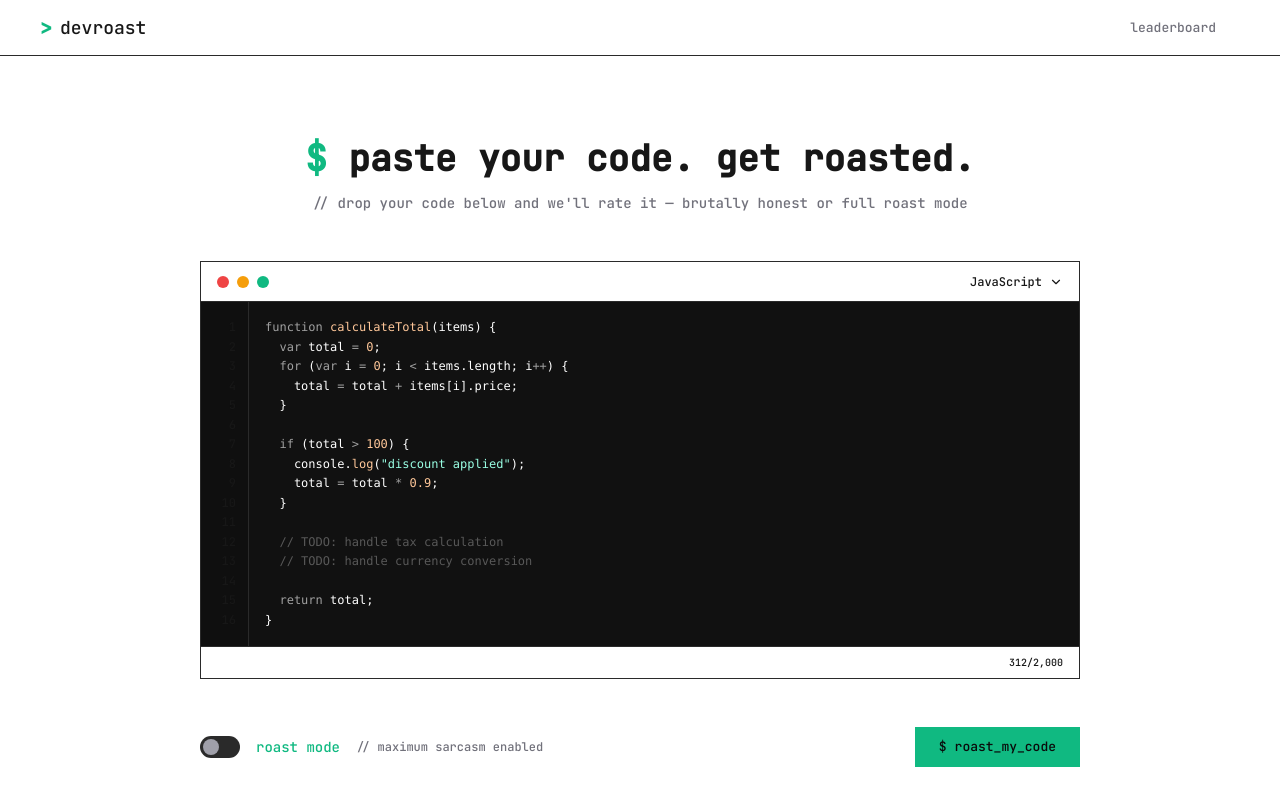
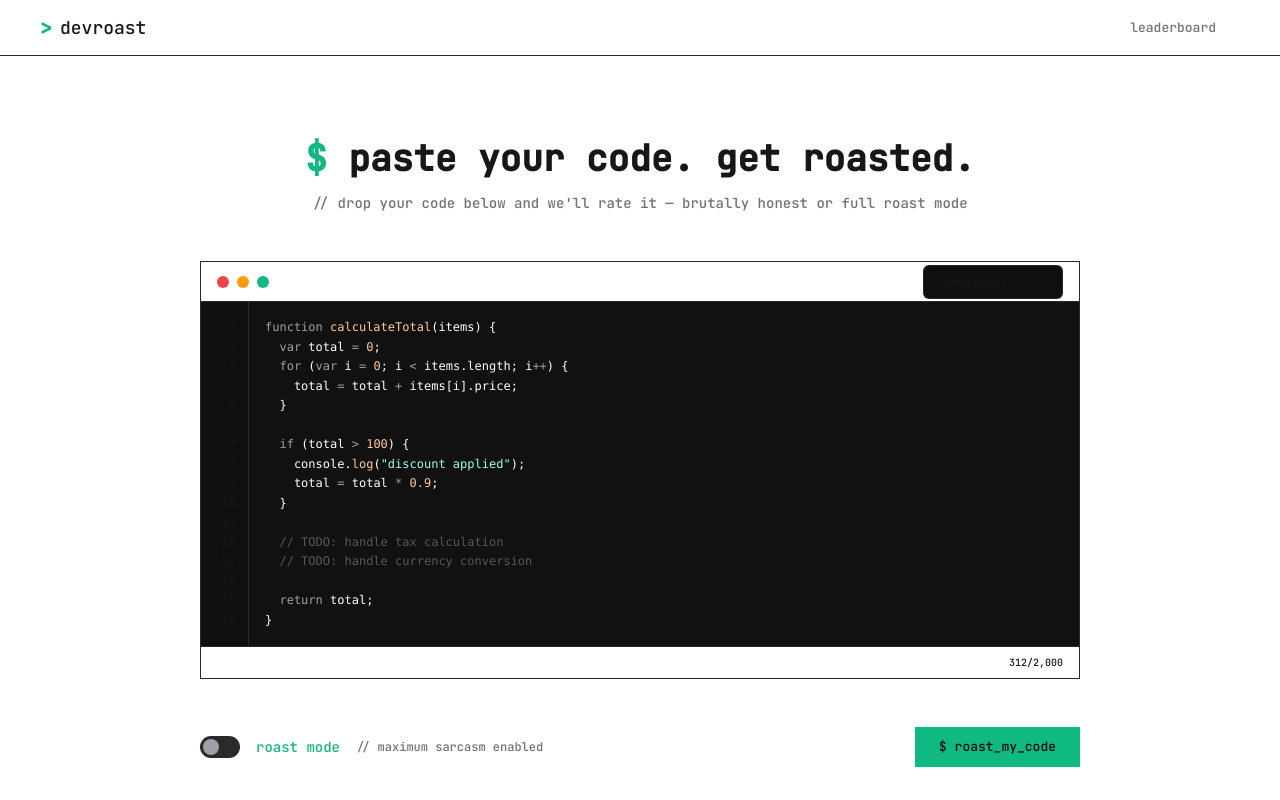
Before and after one commit to larissadantier/nlw-devroast, a Next.js app: page / in a window 1280 px wide. Shown: the top 800 px of the page. Built offline with nearby package versions, Linux system fonts and the light colour scheme.

Commit message:
style: improve dropdown styling in code editor
- Add custom scrollbar with accent-green color
- Add border-radius and subtle border
- Add padding and min-width to dropdown

```diff
--- a/src/app/globals.css
+++ b/src/app/globals.css
@@ -41,3 +41,59 @@ body {
   background: var(--background);
   color: var(--foreground);
 }
+
+/* Custom scrollbar for dropdowns */
+.scrollbar-thin {
+  scrollbar-width: thin;
+  scrollbar-color: var(--accent-green) transparent;
+}
+
+.scrollbar-thin::-webkit-scrollbar {
+  width: 4px;
+}
+
+.scrollbar-thin::-webkit-scrollbar-track {
+  background: transparent;
+}
+
+.scrollbar-thin::-webkit-scrollbar-thumb {
+  background-color: var(--accent-green);
+  border-radius: 2px;
+}
+
+.scrollbar-thumb-accent-green::-webkit-scrollbar-thumb {
+  background-color: var(--accent-green);
+  width: 4px;
+  border-radius: 2px;
+}
+
+.scrollbar-track-transparent::-webkit-scrollbar-track {
+  background: transparent;
+}
+
+/* Select dropdown scrollbar styling */
+select {
+  -webkit-appearance: none;
+  -moz-appearance: none;
+  appearance: none;
+}
+
+select option {
+  scrollbar-width: thin;
+  scrollbar-color: var(--accent-green) transparent;
+  padding: 8px 12px;
+}
+
+select::-webkit-scrollbar {
+  width: 4px;
+}
+
+select::-webkit-scrollbar-track {
+  background: transparent;
+}
+
+select::-webkit-scrollbar-thumb {
+  background-color: var(--accent-green);
+  width: 4px;
+  border-radius: 2px;
+}
--- a/src/components/code-editor.tsx
+++ b/src/components/code-editor.tsx
@@ -92,15 +92,23 @@ function CodeEditor({ value, onChange, language, onLanguageChange, className }:
             onChange={(e) => {
               onLanguageChange?.(e.target.value);
             }}
-            className="bg-transparent font-mono text-xs text-text-secondary outline-none cursor-pointer appearance-none hover:text-text-primary transition-colors pr-5"
+            className="bg-bg-surface font-mono text-xs text-text-secondary outline-none cursor-pointer appearance-none hover:text-text-primary transition-colors px-3 py-2 rounded-md border border-white/10 pr-10 min-w-[140px] scrollbar-thin"
+            style={{
+              paddingRight: '2.5rem',
+            }}
           >
             {LANGUAGE_OPTIONS_NO_AUTO.map((opt) => (
-              <option key={opt.value} value={opt.value} className="bg-bg-surface text-text-primary">
+              <option
+                key={opt.value}
+                value={opt.value}
+                className="bg-bg-surface text-text-primary"
+                style={{ padding: '6px 12px' }}
+              >
                 {opt.label}
               </option>
             ))}
           </select>
-          <ChevronDown className="absolute right-0 size-3.5 text-text-tertiary pointer-events-none" />
+          <ChevronDown className="absolute right-3 size-3.5 text-text-tertiary pointer-events-none" />
         </div>
       </div>
 
```
